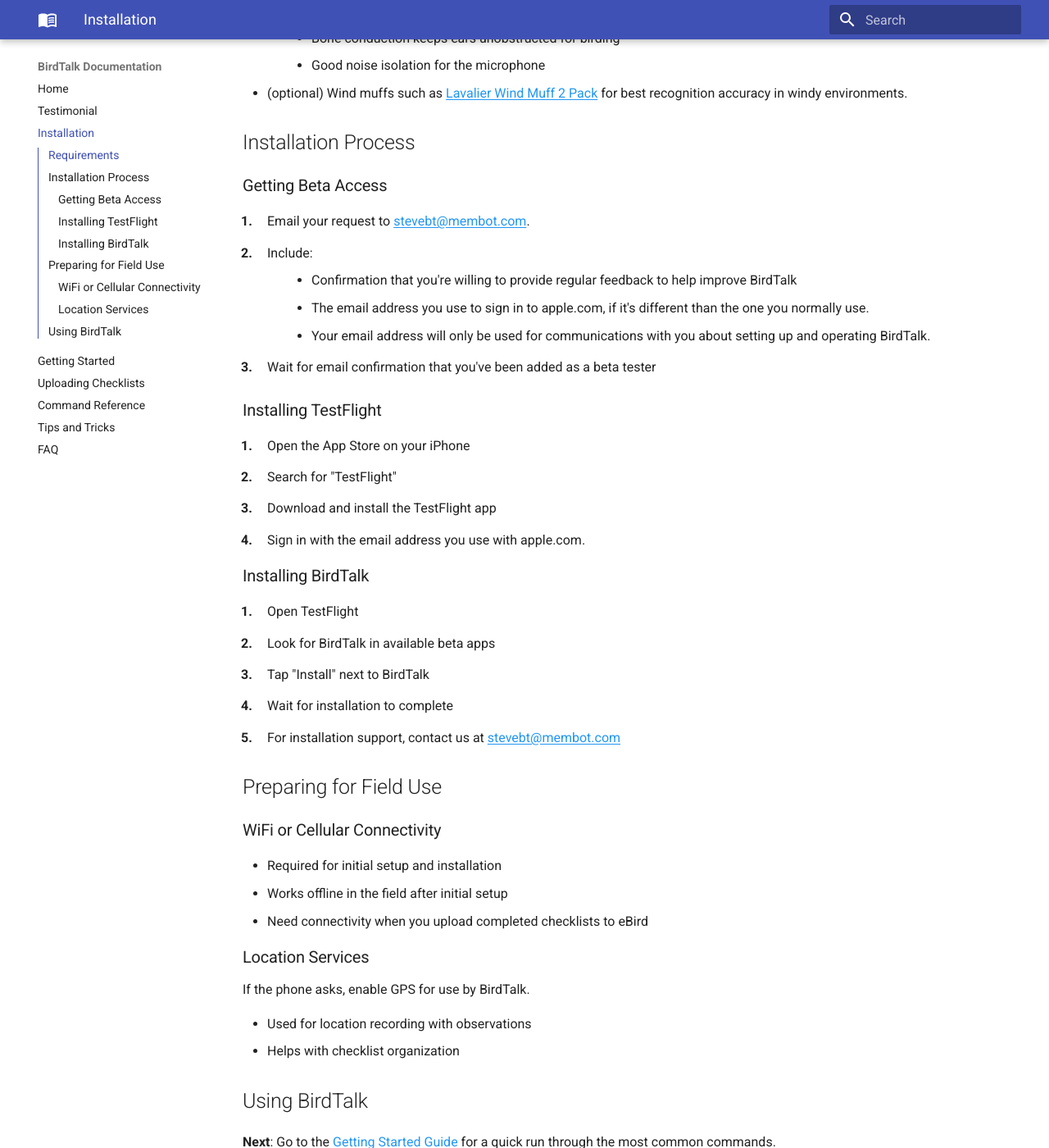
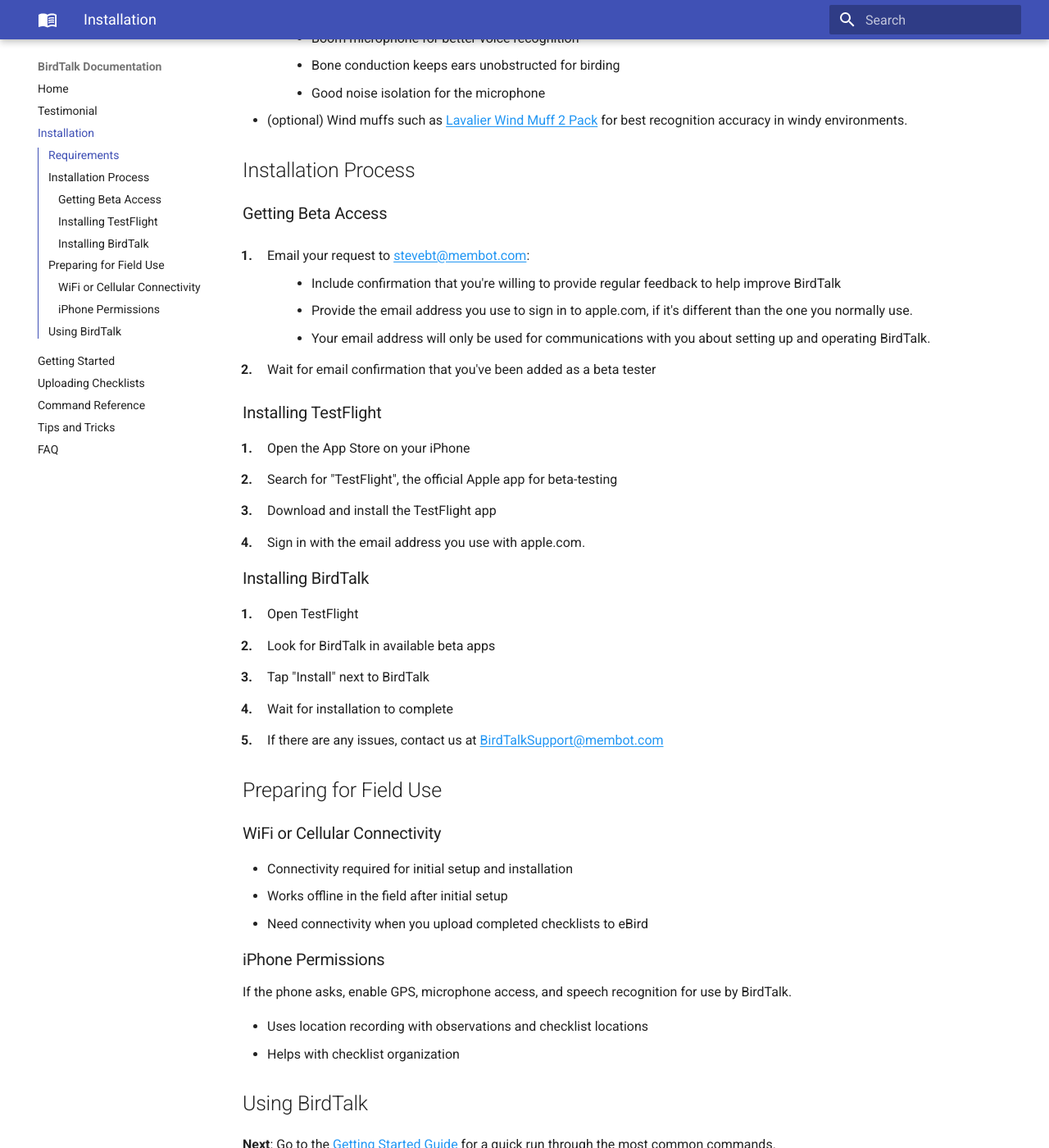
Before and after one commit to johncallender/birdtalk-docs, an MkDocs documentation site: the page built from docs/installation/requirements-and-setup.md, in a window 1280 px wide and 1400 px high, scrolled down 361 px. Shown: the whole window at 82% size. Built offline with MkDocs 1.6.1 and Material for MkDocs 9.7.7, drawn with Linux system fonts in a browser that asks for light colours; some of the changed text lies outside the part shown.

Commit message:
Install page touch-ups

```diff
--- a/docs/installation/requirements-and-setup.md
+++ b/docs/installation/requirements-and-setup.md
@@ -6,8 +6,9 @@
 - eBird account (create at
 <a href="https://eBird.org" target="eBird">ebird.org</a>
 if needed)
-- (optional) Bluetooth headset such as the
+- (optional but strongly recommended) Bluetooth headset such as the
 <a href="https://www.amazon.com/SHOKZ-OpenComm2-Conduction-Headphones-Bluetooth/dp/B0C88R9FHG" target="bonecondamazon">OpenComm2 Bone Conduction Stereo Bluetooth Headset by Shokz</a>.  While BirdTalk works with your iPhone's built-in microphone, this headset adds:
+    * Hands-free operation of BirdTalk
     * Boom microphone for better voice recognition
     * Bone conduction keeps ears unobstructed for birding
     * Good noise isolation for the microphone
@@ -17,19 +18,18 @@
 
 ### Getting Beta Access
 
-1. Email your request to [stevebt@membot.com](mailto:stevebt@membot.com?subject=BirdTalk%20beta%20access).
-2. Include:
+1. Email your request to [stevebt@membot.com](mailto:stevebt@membot.com?subject=BirdTalk%20beta%20access):
 
-    - Confirmation that you're willing to provide regular feedback to help improve BirdTalk
-    - The email address you use to sign in to apple.com, if it's different than the one you normally use.
+    - Include confirmation that you're willing to provide regular feedback to help improve BirdTalk
+    - Provide the email address you use to sign in to apple.com, if it's different than the one you normally use.
     - Your email address will only be used for communications with you about setting up and operating BirdTalk.
 
-3. Wait for email confirmation that you've been added as a beta tester
+2. Wait for email confirmation that you've been added as a beta tester
 
 ### Installing TestFlight
 
 1. Open the App Store on your iPhone
-2. Search for "TestFlight"
+2. Search for "TestFlight", the official Apple app for beta-testing
 3. Download and install the TestFlight app
 4. Sign in with the email address you use with apple.com.
 
@@ -39,21 +39,21 @@
 2. Look for BirdTalk in available beta apps
 3. Tap "Install" next to BirdTalk
 4. Wait for installation to complete
-5. For installation support, contact us at [stevebt@membot.com](mailto:stevebt@membot.com?subject=BirdTalk%20installation)
+5. If there are any issues, contact us at [BirdTalkSupport@membot.com](mailto:BirdTalkSupport@membot.com?subject=BirdTalk%20installation)
 
 ## Preparing for Field Use
 
 ### WiFi or Cellular Connectivity
 
-- Required for initial setup and installation
+- Connectivity required for initial setup and installation
 - Works offline in the field after initial setup
 - Need connectivity when you upload completed checklists to eBird
 
-### Location Services
+### iPhone Permissions
 
-If the phone asks, enable GPS for use by BirdTalk.
+If the phone asks, enable GPS, microphone access, and speech recognition for use by BirdTalk.
 
-- Used for location recording with observations
+- Uses location recording with observations and checklist locations
 - Helps with checklist organization
 
 ## Using BirdTalk
```
Also changed, not shown: docs/index.md (+1 -1 lines).
